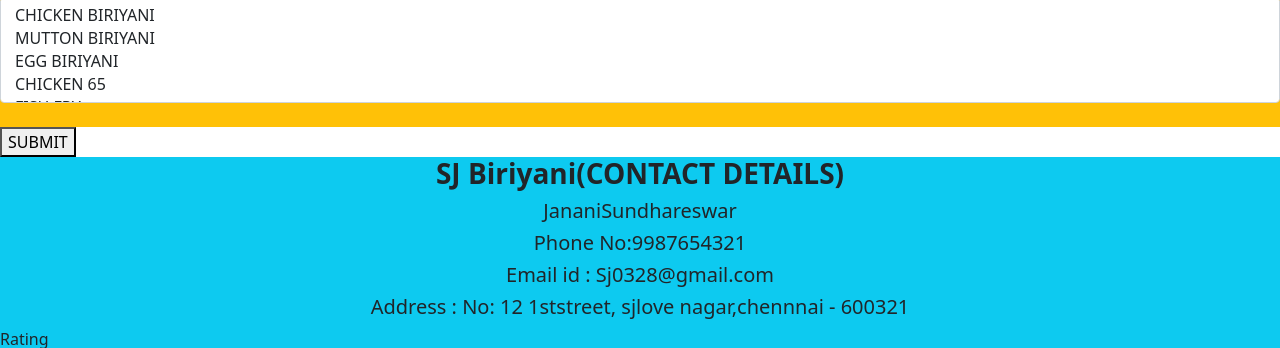
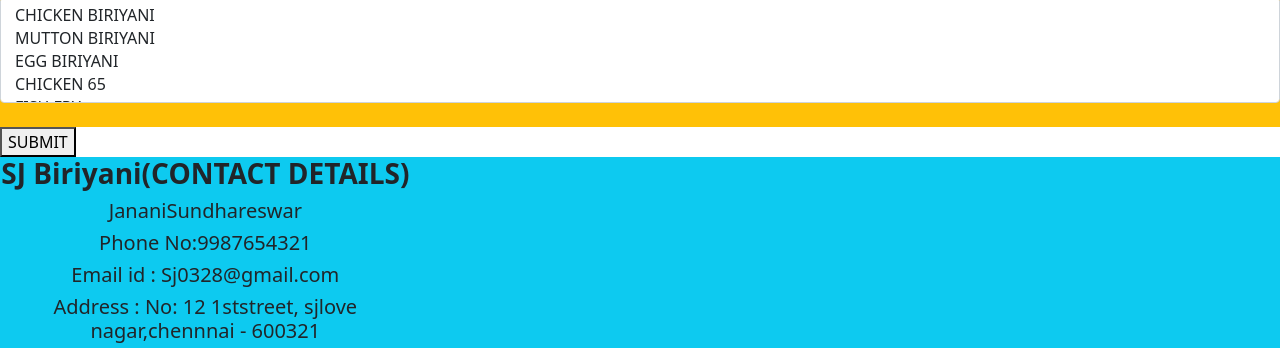
Before and after one commit to Jananis3/jananiSenchola, a plain HTML site: page task3/tasksenchola.html in a window 1280 px wide. Shown: the part 4506-4854 px from the top of the page. Drawn offline with nearby package versions, Linux system fonts and the light colour scheme.

Commit message:
Update tasksenchola.html

```diff
--- a/task3/tasksenchola.html
+++ b/task3/tasksenchola.html
@@ -217,6 +217,8 @@
 <!-----------------------------------------------------------------------------------contact------------------------------>
 <section class=”contact” id="contact">
 	  <div class="bg-info">
+		  <div class="row">
+		 <div class="col-sm-12 col-md-4 col-lg-4 col-12" >
 <h3><center><b>SJ Biriyani(CONTACT DETAILS)</B> </center></h3>
   <center>
     <h5>JananiSundhareswar</h5>
```
